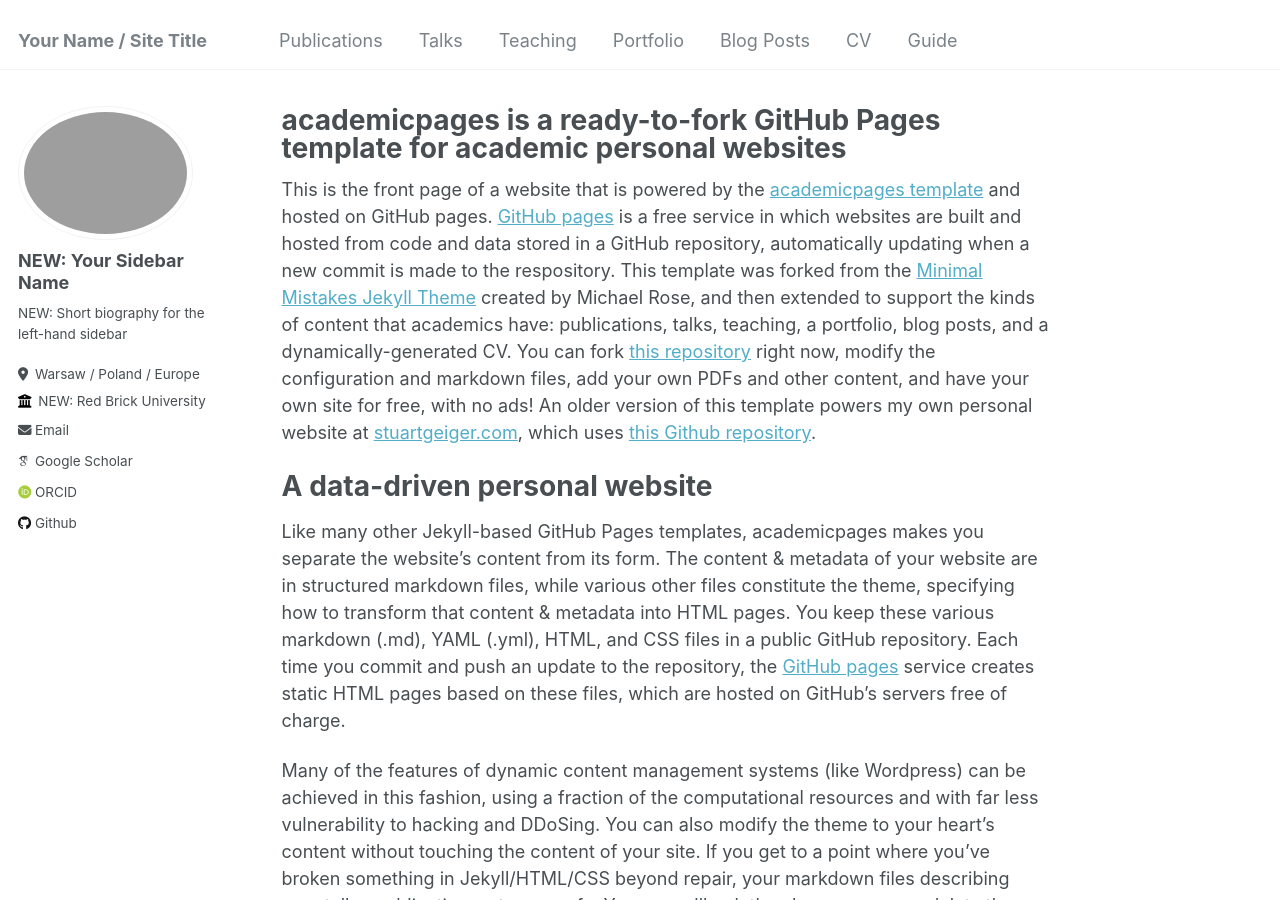
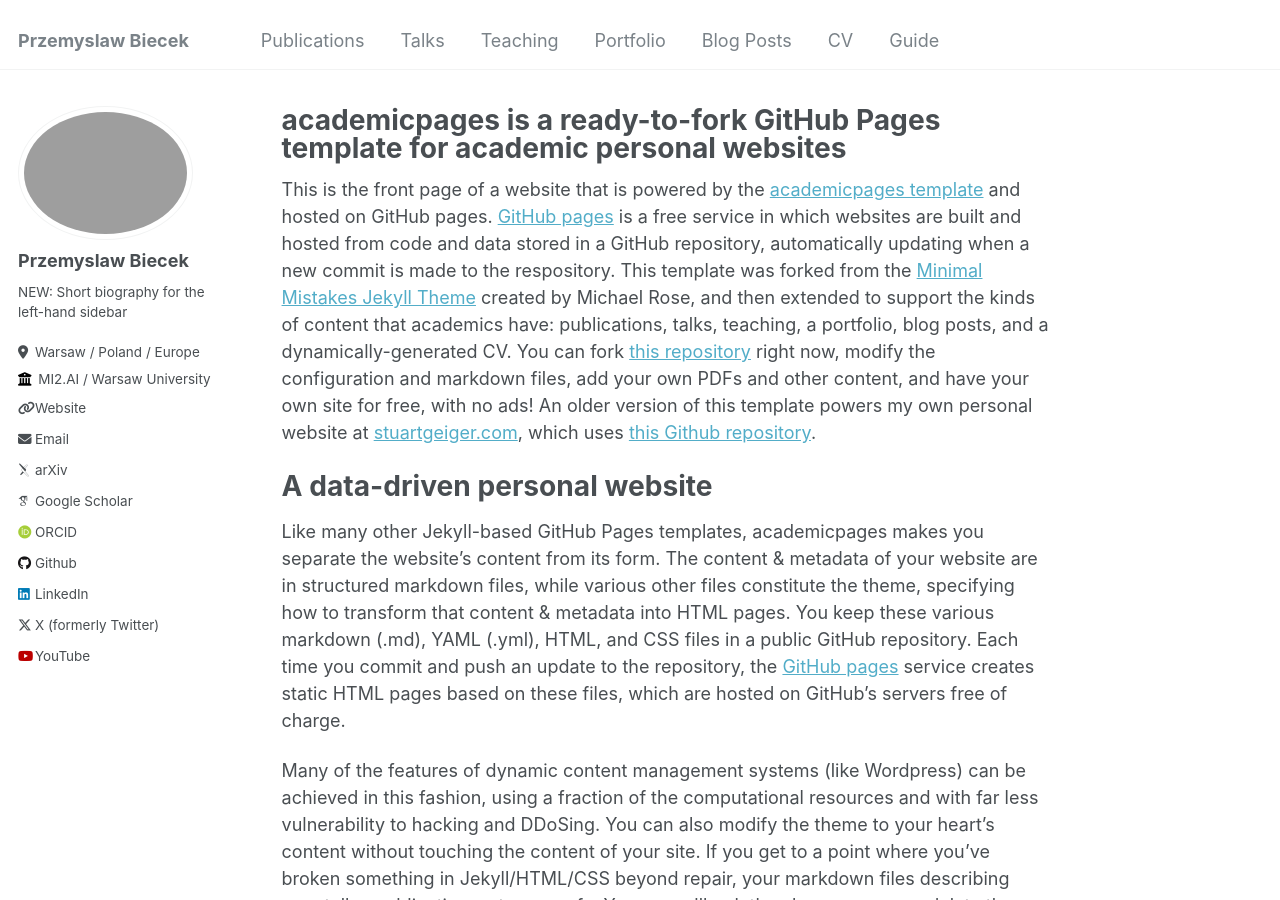
Before and after one commit to pbiecek/pbiecek.github.io, a Jekyll site: the page built from _pages/about.md, in a window 1280 px wide and 900 px high. Built offline with Jekyll 4.4.1, drawn with Linux system fonts in a browser that asks for light colours; some web fonts are replaced.

Commit message:
updated config

```diff
--- a/_config.yml
+++ b/_config.yml
@@ -8,12 +8,12 @@
 
 # Basic Site Settings
 locale                   : "en-US"
-title                    : "Your Name / Site Title"
+title                    : "Przemyslaw Biecek"
 title_separator          : "-"
 name                     : &name "Przemyslaw Biecek"
 description              : &description "personal description"
-url                      : https://academicpages.github.io # the base hostname & protocol for your site e.g. "https://mmistakes.github.io"
-baseurl                  : "" # the subpath of your site, e.g. "/blog"
+url                      : "https://pbiecek.github.io/" # the base hostname & protocol for your site e.g. "https://mmistakes.github.io"
+baseurl                  : "academicpages-website-temp/" # the subpath of your site, e.g. "/blog"
 repository               : "pbiecek/pbiecek.github.io"
 
 # Site Author - The following control what appear as part of the author content on the side bar.
@@ -21,29 +21,29 @@
 #               Additional customization can be done by editing /_includes/author-profile.html
 author:
   # Biographic information
-  avatar           : "profile.png"
-  name             : "NEW: Your Sidebar Name"
+  avatar           : "images/profile.png"
+  name             : "Przemyslaw Biecek"
   pronouns         : # example: "she/her"
   bio              : "NEW: Short biography for the left-hand sidebar"
   location         : "Warsaw / Poland / Europe"
-  employer         : "NEW: Red Brick University"
-  uri              : # URL
-  email            : "NEW: none@example.org"
+  employer         : "MI2.AI / Warsaw University of Technology / University of Warsaw"
+  uri              : "https://mi2.ai/"
+  email            : "przemyslaw.biecek at gmail.com"
 
   # Academic websites
-  arxiv            : # URL - Update with the correct link to your profile
-  googlescholar    : "https://scholar.google.com/citations?user=PS_CX0AAAAAJ"
-  orcid            : "http://orcid.org/yourorcidurl"
+  arxiv            : "http://arxiv.org/a/biecek_p_1"
+  googlescholar    : "https://scholar.google.pl/citations?user=Af0O75cAAAAJ"
+  orcid            : "https://orcid.org/0000-0001-8423-1823"
 
   # Repositories and software development
-  github           : "academicpages"
+  github           : "pbiecek"
 
   # Social media
-  linkedin         : # Username
+  linkedin         : "https://www.linkedin.com/in/pbiecek/"
   medium           : # URL
-  twitter          : # Username for X / Twitter
+  twitter          : "https://twitter.com/PrzeBiec"
   wikipedia        : # Username
-  youtube          : # Username
+  youtube          : "www.youtube.com/@pbiecek"
 
 
 # Site Settings
```
